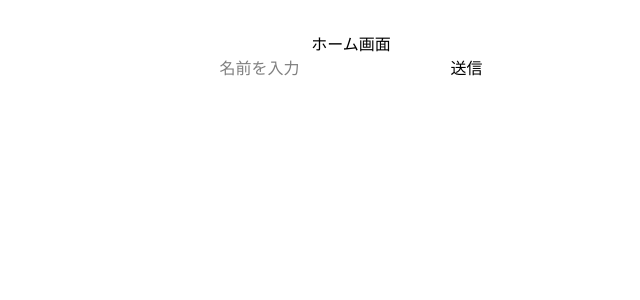
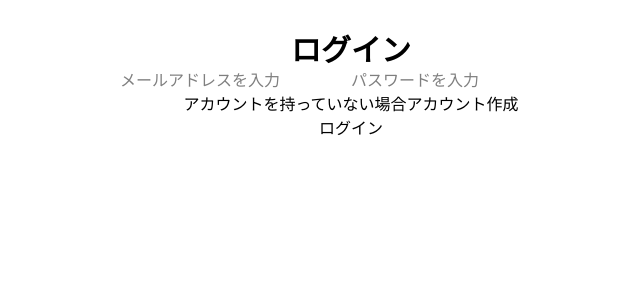
Before and after one commit to ctrl-Yc/Ctrl-Y, a React (Vite) app in the folder frontend/: page / in a window 1280 px wide. Shown: the top 300 px of the page, without its empty margins (289-929 px from the left). Built offline with nearby package versions, Linux system fonts and the light colour scheme.

Commit message:
createLoginPage(frontend)

```diff
--- a/frontend/src/App.jsx
+++ b/frontend/src/App.jsx
@@ -1,13 +1,13 @@
 import './App.css'
 import { Routes,Route,Link } from 'react-router-dom'
-import {Home} from './pages/Home.jsx';
+import {Login} from './pages/Login.jsx';
 
 
 function App() {
 
   return (
       <Routes>
-        <Route path="/" element={<Home />} />
+        <Route path="/" element={<Login />} />
       </Routes>
   )
 }
--- a/frontend/src/components/ui/InputField.jsx
+++ b/frontend/src/components/ui/InputField.jsx
@@ -1,4 +1,4 @@
-export const InputField = ({ type = 'text', placeholder = '', value, onChange, className = '' }) => {
+export const InputField = ({ type, placeholder = '', value, onChange, className = '' }) => {
   return (
     <input
       type={type}
--- a/frontend/src/pages/Home.jsx
+++ /dev/null
@@ -1,15 +0,0 @@
-import { CustomButton } from "../components/ui/CustomButton"
-import { InputField } from "../components/ui/InputField"
-
-export const Home = () => {
-  const handleClick = () => {
-    console.log('ボタンが押されました');
-  }
-  return (
-     <div>
-      <h1>ホーム画面</h1>
-      <InputField placeholder="名前を入力" />
-      <CustomButton label="送信" onClick={handleClick} />
-    </div>
-  )
-}
--- /dev/null
+++ b/frontend/src/pages/Login.jsx
@@ -0,0 +1,43 @@
+import { useState } from "react";
+import { CustomButton } from "../components/ui/CustomButton"
+import { InputField } from "../components/ui/InputField"
+import { Link } from "react-router-dom";
+
+export const Login = () => {
+  const [email, setEmail] = useState('');
+  const [password, setPassword] = useState('');
+
+  const handleClick = (event) => {
+    event.preventDefault();
+    console.log('ボタンが押されました');
+  }
+
+  return (
+    <>
+    <h1 className="text-3xl font-bold text-center w-full">ログイン</h1>
+    <form>
+      <InputField
+        type="email"
+        placeholder="メールアドレスを入力"
+        value={email}
+        onChange={e => setEmail(e.target.value)}
+        className=""
+      />
+      <InputField
+        type="password"
+        placeholder="パスワードを入力"
+        value={password}
+        onChange={(e) => setPassword(e.target.value)}
+        className=""
+      />
+      <p>アカウントを持っていない場合<a href="./NewRegister">アカウント作成</a></p>
+      <CustomButton
+        type="button"
+        label="ログイン"
+        onClick={handleClick}
+        className=''
+      />
+    </form>
+    </>
+  )
+}
--- /dev/null
+++ b/frontend/src/pages/NewRegister.jsx
@@ -0,0 +1,9 @@
+const NewRegister = () => {
+  return (
+    <div>
+
+    </div>
+  )
+}
+
+export default NewRegister
```
